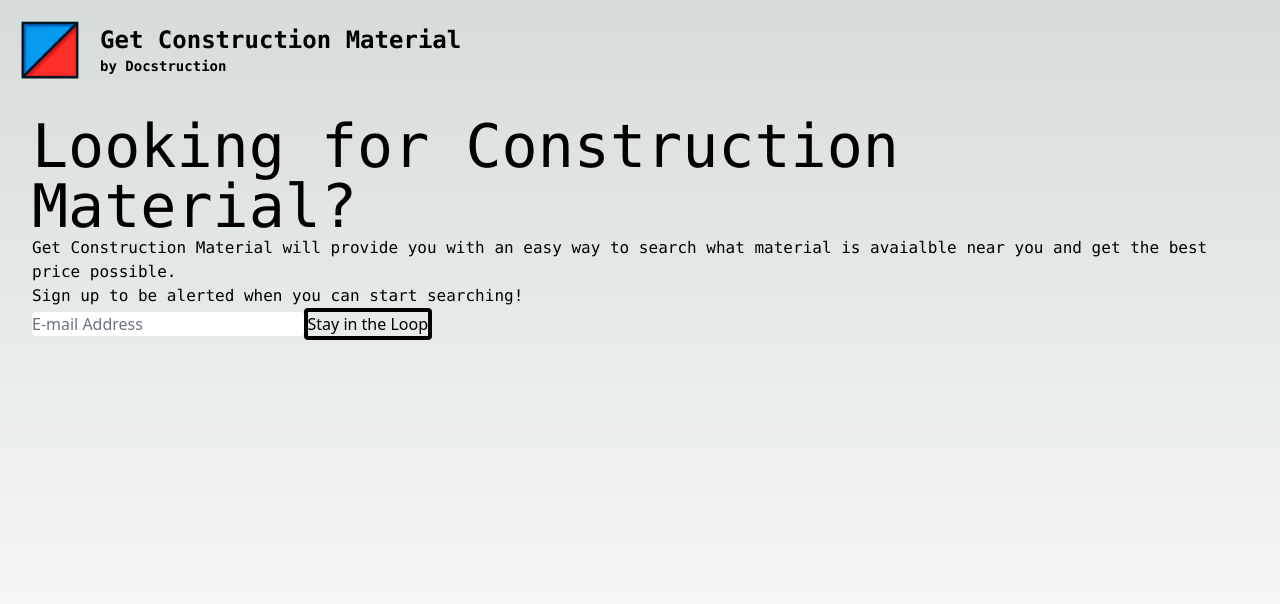
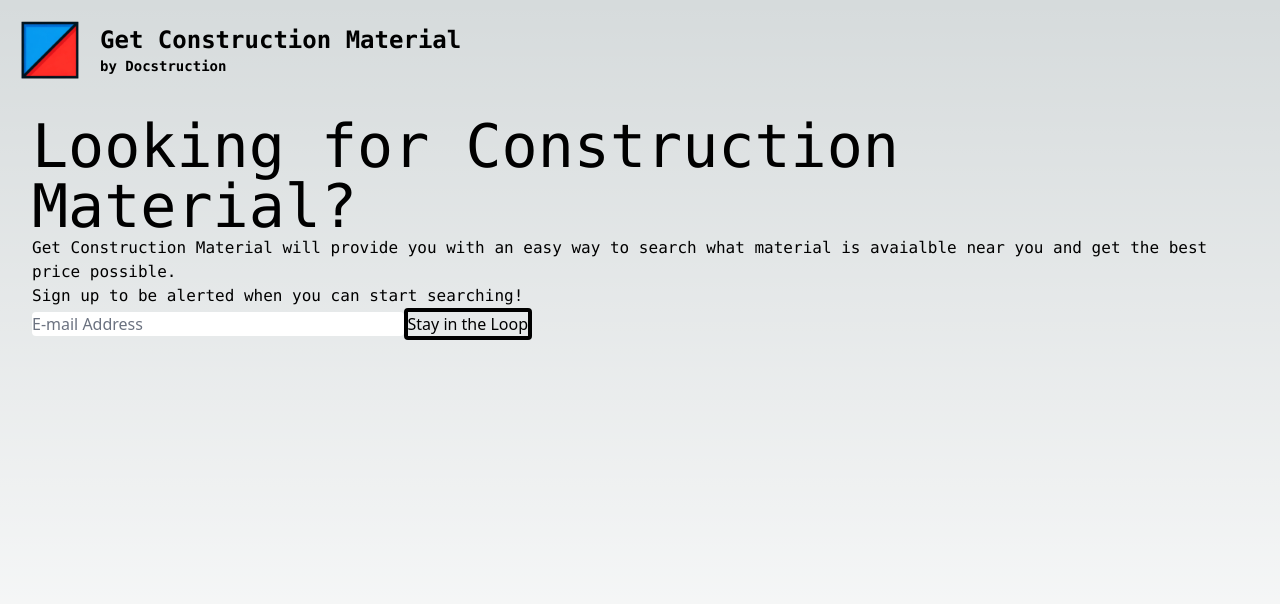
Before and after one commit to harmandubb/GetConstructionMaterial, a Next.js app in the folder Front End/getconstructionmaterial/: page / in a window 1280 px wide. Shown: the top 604 px of the page. Built offline with nearby package versions, Linux system fonts and the light colour scheme.

Commit message:
Established size for the email bar

```diff
--- a/Front End/getconstructionmaterial/tailwind.config.js
+++ b/Front End/getconstructionmaterial/tailwind.config.js
@@ -14,7 +14,7 @@ module.exports = {
         'logo-red-lights': '#FF3129',
       },
       spacing: {
-        '120': '400px',
+        '120': '500px',
       },
     },
   },
```
